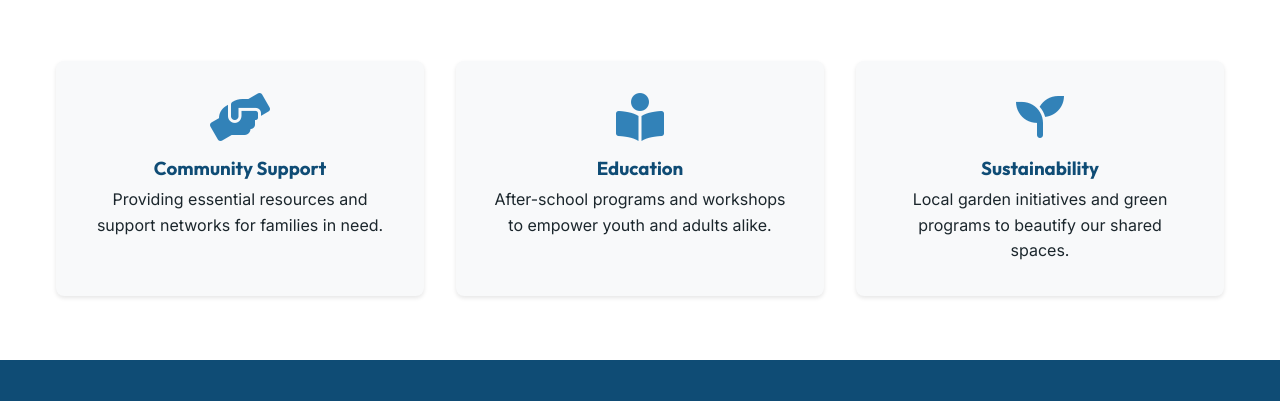
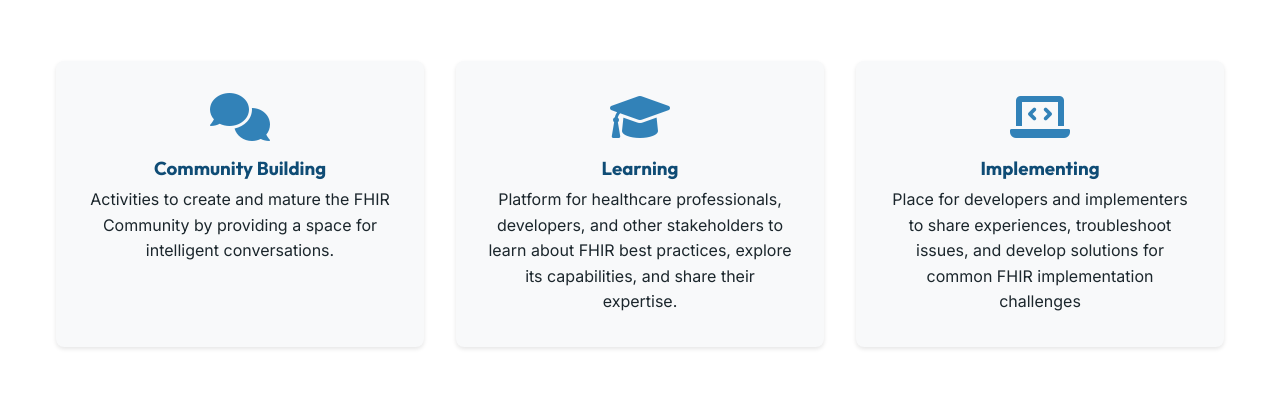
Before and after one commit to FHIRDept/FHIRDeptSite, a plain HTML site: page index.html in a window 1280 px wide. Shown: the part 751-1152 px from the top of the page. Drawn offline with Linux system fonts and the light colour scheme.

Commit message:
Update feature section and re-enable Formspree

```diff
--- a/index.html
+++ b/index.html
@@ -65,19 +65,22 @@
                 </div>
                 <div class="features-grid">
                     <div class="feature-card">
-                        <i class="fas fa-hands-helping"></i>
-                        <h3>Community Support</h3>
-                        <p>Providing essential resources and support networks for families in need.</p>
+                        <i class="fas fa-comments"></i>
+                        <h3>Community Building</h3>
+                        <p>Activities to create and mature the FHIR Community by providing a space for intelligent
+                            conversations.</p>
                     </div>
                     <div class="feature-card">
-                        <i class="fas fa-book-reader"></i>
-                        <h3>Education</h3>
-                        <p>After-school programs and workshops to empower youth and adults alike.</p>
+                        <i class="fas fa-graduation-cap"></i>
+                        <h3>Learning</h3>
+                        <p>Platform for healthcare professionals, developers, and other stakeholders to learn about FHIR
+                            best practices, explore its capabilities, and share their expertise.</p>
                     </div>
                     <div class="feature-card">
-                        <i class="fas fa-seedling"></i>
-                        <h3>Sustainability</h3>
-                        <p>Local garden initiatives and green programs to beautify our shared spaces.</p>
+                        <i class="fas fa-laptop-code"></i>
+                        <h3>Implementing</h3>
+                        <p>Place for developers and implementers to share experiences, troubleshoot issues, and develop
+                            solutions for common FHIR implementation challenges</p>
                     </div>
                 </div>
             </div>
```
Also changed, not shown: contact.html (+2 -1 lines).
